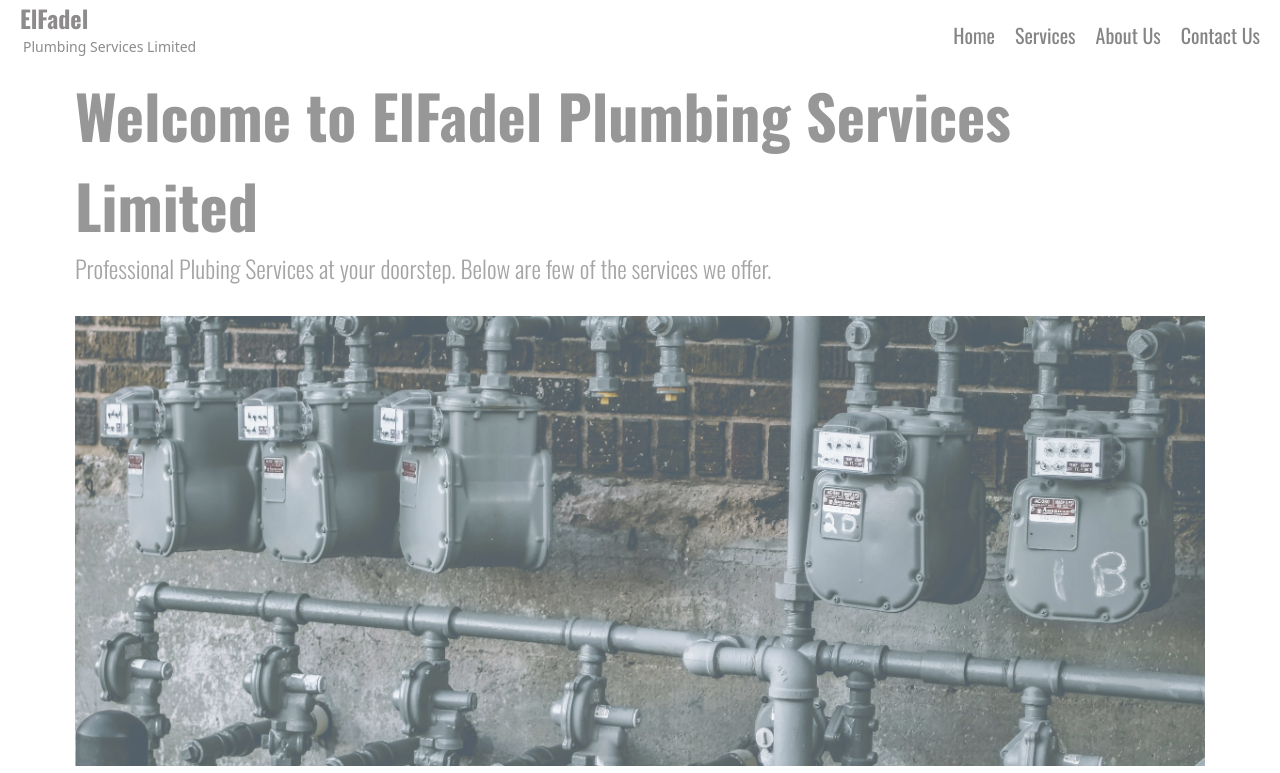
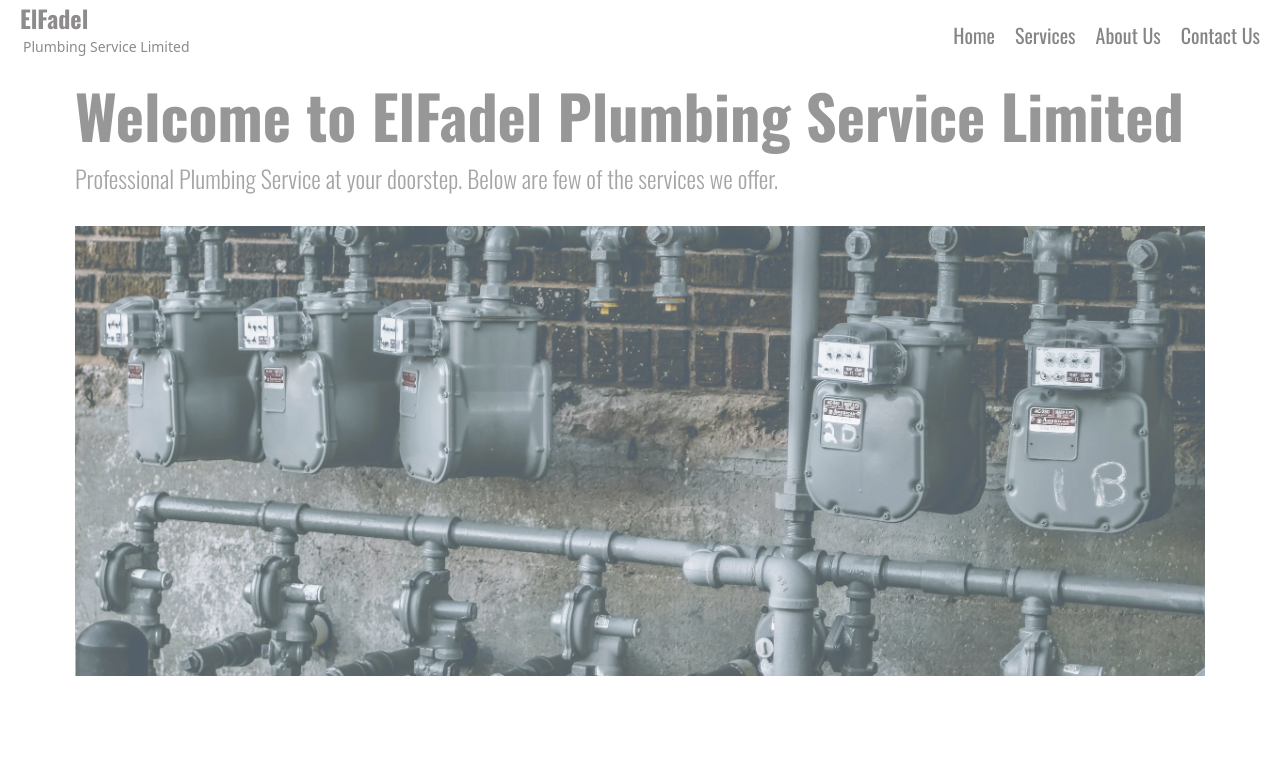
Before and after one commit to thenerdyones/ElFadel, a plain HTML site: page index.html in a window 1280 px wide. Shown: the top 773 px of the page. Drawn offline with nearby package versions, Linux system fonts and the light colour scheme.

Commit message:
small changes

```diff
--- a/index.html
+++ b/index.html
@@ -4,8 +4,8 @@
 <head>
     <meta charset="UTF-8">
     <meta name="viewport" content="width=device-width, initial-scale=1">
-    <meta name="description" content="ElFadel Plumbing Services Limited - Your go-to for exceptional catering services.">
-    <title>ElFadel Plumbing Services Limited</title>
+    <meta name="description" content="ElFadel Plumbing Service Limited - Your go-to for exceptional catering services.">
+    <title>ElFadel Plumbing Service Limited</title>
     <link rel="preconnect" href="https://fonts.googleapis.com">
     <link rel="preconnect" href="https://fonts.gstatic.com" crossorigin>
     <link href="https://fonts.googleapis.com/css2?family=Oswald:wght@200..700&display=swap" rel="stylesheet">
@@ -247,7 +247,7 @@
 <body>
     <nav class="container-fluid">
         <!-- Logo remains visible outside the mobile menu to be present in all views -->
-        <strong><h3 class="logo_head">ElFadel</h3><h5 class="logo_body">Plumbing Services Limited</h5></strong>
+        <strong><h3 class="logo_head">ElFadel</h3><h5 class="logo_body">Plumbing Service Limited</h5></strong>
         <ul>
             <li><a href="#welcome">Home</a></li>
             <li><a href="#services">Services</a></li>
@@ -273,8 +273,8 @@
         <main class="container">
             <div class="flex-container">
                 <section id="welcome">
-                    <h1>Welcome to ElFadel Plumbing Services Limited</h1>
-                    <p class="welcome_p">Professional Plubing Services at your doorstep. Below are few of the services we offer.</p>
+                    <h1>Welcome to ElFadel Plumbing Service Limited</h1>
+                    <p class="welcome_p">Professional Plumbing Service at your doorstep. Below are few of the services we offer.</p>
                     <img src="august-phlieger-bOHvl_iLm2A-unsplash.jpg" alt="Welcome banner" class="banner-image">
                 </section>
                 <section id="services">
@@ -313,11 +313,11 @@
                 </section>
                 <section id="about">
                     <h2>About Us</h2>
-                    <p>ElFadel Plumbing Services Limited: Your trusted London plumbing experts. Founded by a father-and-son team, we've served the community for a while.
+                    <p>ElFadel Plumbing Service Limited: Your trusted London plumbing experts. Founded by a father-and-son team, we've served the community for a while.
 
                         Our commitment? Exceptional service, quick response, and fair pricing. From emergencies to maintenance, we're here for you 24/7. Our skilled technicians deliver quality workmanship, ensuring every job is done right.
 
-                        Experience the ELFadel Plumbing Services Limited difference. Contact us today for all your plumbing needs.</p>
+                        Experience the ELFadel Plumbing Service Limited difference. Contact us today for all your plumbing needs.</p>
                 </section>
             </div>
         </main>
```
